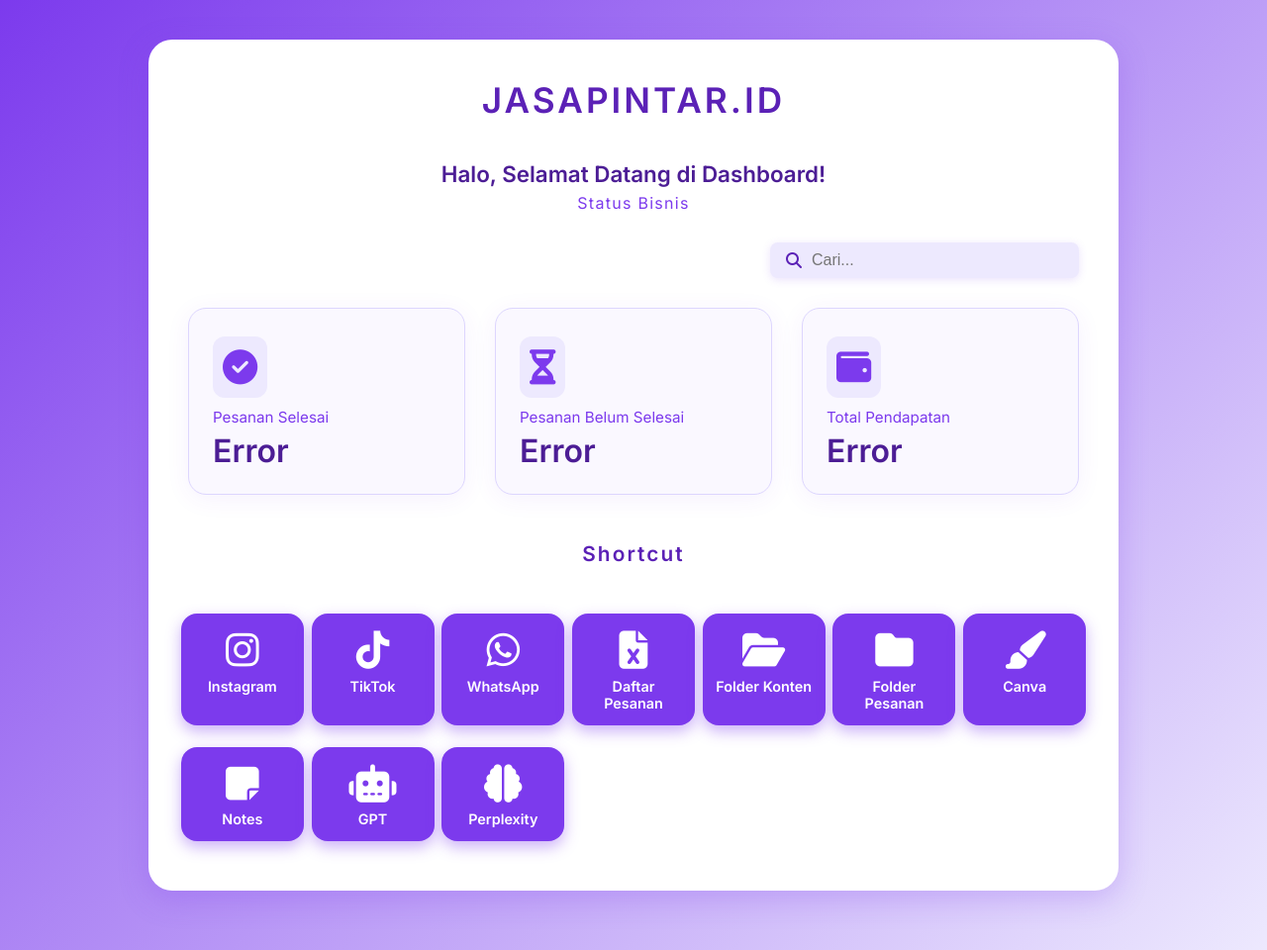
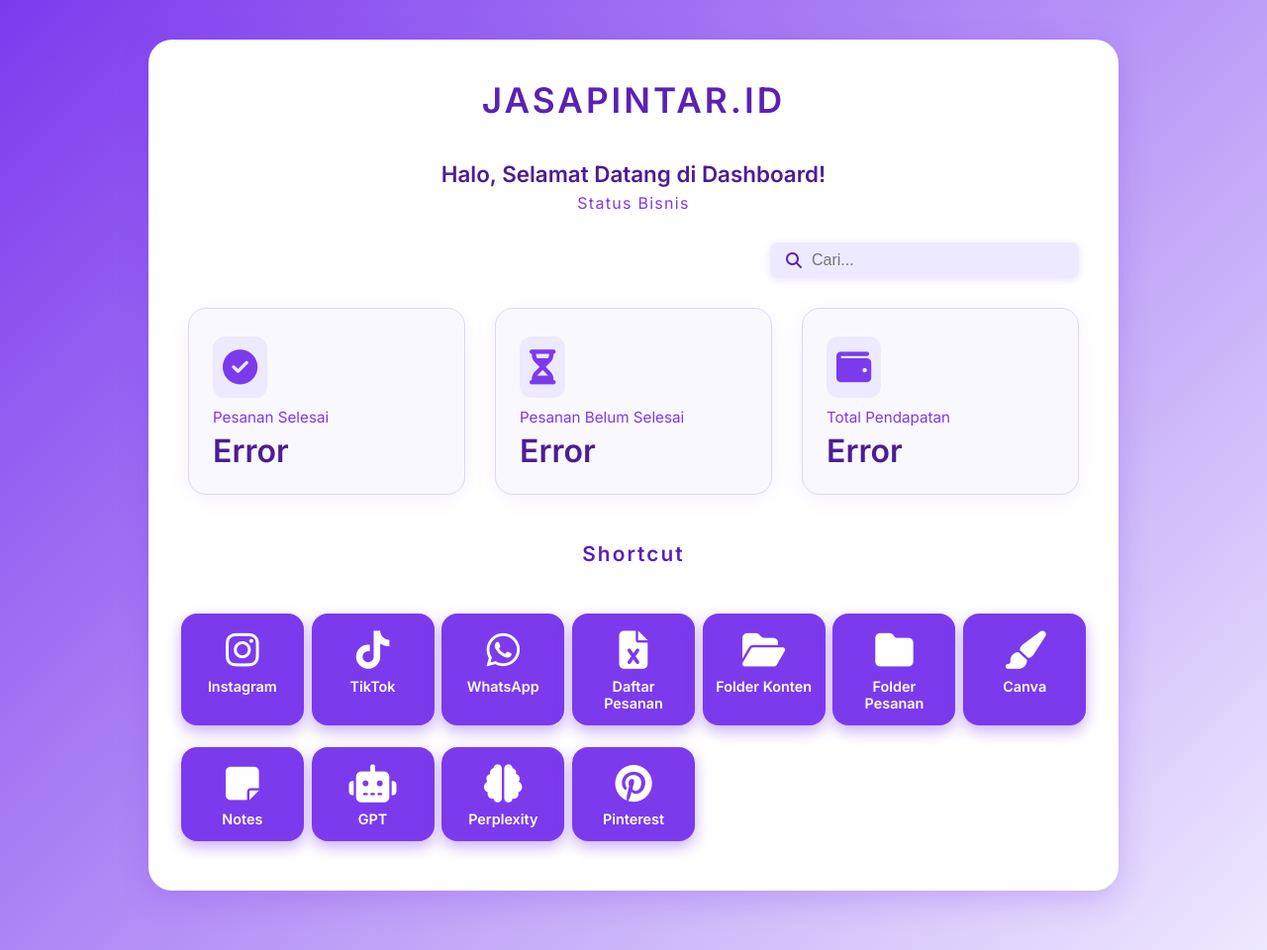
Before and after one commit to Jasapintar/web.github.io, a plain HTML site: page index.html in a window 1280 px wide. Shown: the whole page at 99% size. Drawn offline with Linux system fonts and the light colour scheme; no server answers.

Commit message:
Update index.html

```diff
--- a/index.html
+++ b/index.html
@@ -7,7 +7,6 @@
   <link rel="stylesheet" href="https://cdnjs.cloudflare.com/ajax/libs/font-awesome/6.5.0/css/all.min.css"/>
   <style>
     @import url('https://fonts.googleapis.com/css2?family=Inter:wght@400;600&display=swap');
-
     body {
       margin: 0;
       background: linear-gradient(135deg, #7c3aed 0%, #ede9fe 100%);
@@ -29,7 +28,6 @@
       flex-direction: column;
       gap: 30px;
     }
-    /* Header JASAPINTAR.ID */
     header.site-header {
       font-weight: 700;
       font-size: 2.2rem;
@@ -39,7 +37,6 @@
       user-select: none;
       margin-bottom: 10px;
     }
-    /* Greeting & Status Bisnis */
     .greeting-section {
       text-align: center;
       color: #4c1d95;
@@ -56,7 +53,6 @@
       color: #7c3aed;
       letter-spacing: 0.08em;
     }
-    /* Header search */
     .header {
       display: flex;
       justify-content: flex-end;
@@ -83,7 +79,6 @@
       width: 100%;
       color: #3c1361;
     }
-    /* Card grid */
     .card-grid {
       display: grid;
       grid-template-columns: repeat(auto-fit,minmax(260px,1fr));
@@ -126,7 +121,6 @@
       color: #4c1d95;
       user-select: text;
     }
-    /* Shortcut Title */
     .shortcut-title {
       font-weight: 600;
       font-size: 1.3rem;
@@ -136,14 +130,12 @@
       text-align: center;
       letter-spacing: 0.1em;
     }
-    /* Shortcut buttons container */
     .shortcuts {
       display: grid;
       grid-template-columns: repeat(auto-fit,minmax(100px,1fr));
       gap: 22px;
       justify-items: center;
     }
-    /* Shortcut button persegi */
     .shortcut-btn {
       background: #7c3aed;
       color: white;
@@ -175,7 +167,6 @@
       text-align: center;
       user-select: none;
     }
-    /* Responsive */
     @media (max-width: 600px) {
       .main-content {
         padding: 30px 20px 40px;
@@ -280,12 +271,16 @@
         <i class="fas fa-brain" aria-hidden="true"></i>
         <span>Perplexity</span>
       </a>
+      <a href="https://id.pinterest.com/" target="_blank" rel="noopener" class="shortcut-btn" title="Pinterest">
+        <i class="fab fa-pinterest" aria-hidden="true"></i>
+        <span>Pinterest</span>
+      </a>
     </nav>
   </main>
 
   <script>
     // Ganti dengan URL Web App Google Apps Script kamu!
-    const API_URL = 'https://script.google.com/macros/s/AKfycbw7UJVbd_cktUMX2Yp5ookO51r2-C9iR61u8Ol46IOh7TP5vMewf52jVgHIPqzYYuSC/exec';
+    const API_URL = 'https://script.google.com/macros/s/WEB_APP_DEPLOYMENT_ID/exec';
 
     async function fetchData() {
       try {
```
